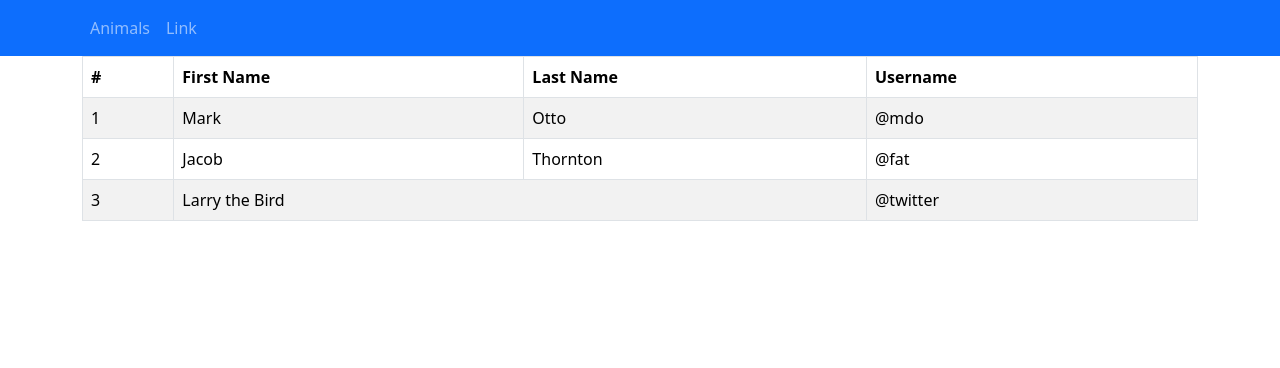
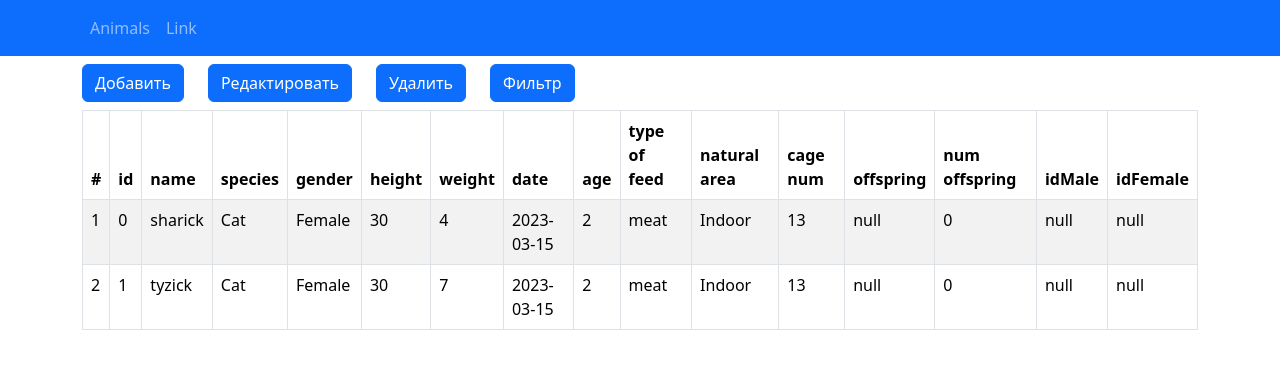
Before and after one commit to redskyby/course_project_database_client, a React (Create React App) app: page /animals in a window 1280 px wide. Shown: the top 368 px of the page. Built offline with nearby package versions, Linux system fonts and the light colour scheme.

Commit message:
Styles were added in AnimalTable.tsx

```diff
--- a/src/pages/AnimalTable.tsx
+++ b/src/pages/AnimalTable.tsx
@@ -1,37 +1,104 @@
 import React from "react";
 import Container from "react-bootstrap/Container";
 import Table from "react-bootstrap/Table";
+import Row from "react-bootstrap/Row";
+import Col from "react-bootstrap/Col";
+import Button from "react-bootstrap/Button";
 
 const AnimalTable = () => {
+    const animal = [
+        {
+            name: "sharick",
+            species: "Cat",
+            gender: "Female",
+            height: 30,
+            weight: 4,
+            date: "2023-03-15",
+            age: 2,
+            typeOfFeed: "meat",
+            naturalArea: "Indoor",
+            cageNum: "13",
+            offSpring: null,
+            numOffSpring: 0,
+            idMale: null,
+            idFemale: null,
+        },
+        {
+            name: "tyzick",
+            species: "Cat",
+            gender: "Female",
+            height: 30,
+            weight: 7,
+            date: "2023-03-15",
+            age: 2,
+            typeOfFeed: "meat",
+            naturalArea: "Indoor",
+            cageNum: "13",
+            offSpring: null,
+            numOffSpring: 0,
+            idMale: null,
+            idFemale: null,
+        },
+    ];
+
     return (
         <Container>
-            <Table striped bordered hover responsive>
+            <Row className="mt-2" xs="auto">
+                <Col>
+                    <Button variant="primary">Добавить</Button>
+                </Col>
+                <Col>
+                    <Button variant="primary">Редактировать</Button>
+                </Col>
+                <Col>
+                    <Button variant="primary">Удалить</Button>
+                </Col>
+                <Col>
+                    <Button variant="primary">Фильтр</Button>
+                </Col>
+            </Row>
+            <Table striped bordered hover responsive className="mt-2">
                 <thead>
                     <tr>
                         <th>#</th>
-                        <th>First Name</th>
-                        <th>Last Name</th>
-                        <th>Username</th>
+                        <th>id</th>
+                        <th>name</th>
+                        <th>species</th>
+                        <th>gender</th>
+                        <th>height</th>
+                        <th>weight</th>
+                        <th>date</th>
+                        <th>age</th>
+                        <th>type of feed</th>
+                        <th>natural area</th>
+                        <th>cage num</th>
+                        <th>offspring</th>
+                        <th>num offspring</th>
+                        <th>idMale</th>
+                        <th>idFemale</th>
                     </tr>
                 </thead>
                 <tbody>
-                    <tr>
-                        <td>1</td>
-                        <td>Mark</td>
-                        <td>Otto</td>
-                        <td>@mdo</td>
-                    </tr>
-                    <tr>
-                        <td>2</td>
-                        <td>Jacob</td>
-                        <td>Thornton</td>
-                        <td>@fat</td>
-                    </tr>
-                    <tr>
-                        <td>3</td>
-                        <td colSpan={2}>Larry the Bird</td>
-                        <td>@twitter</td>
-                    </tr>
+                    {animal.map((animal, index) => (
+                        <tr key={index}>
+                            <td>{index + 1}</td>
+                            <td>{index}</td>
+                            <td>{animal.name}</td>
+                            <td>{animal.species}</td>
+                            <td>{animal.gender}</td>
+                            <td>{animal.height}</td>
+                            <td>{animal.weight}</td>
+                            <td>{animal.date}</td>
+                            <td>{animal.age}</td>
+                            <td>{animal.typeOfFeed}</td>
+                            <td>{animal.naturalArea}</td>
+                            <td>{animal.cageNum}</td>
+                            <td>{animal.offSpring !== null ? animal.offSpring : "null"}</td>
+                            <td>{animal.numOffSpring}</td>
+                            <td>{animal.idMale !== null ? animal.idMale : "null"}</td>
+                            <td>{animal.idFemale !== null ? animal.idFemale : "null"}</td>
+                        </tr>
+                    ))}
                 </tbody>
             </Table>
         </Container>
```
